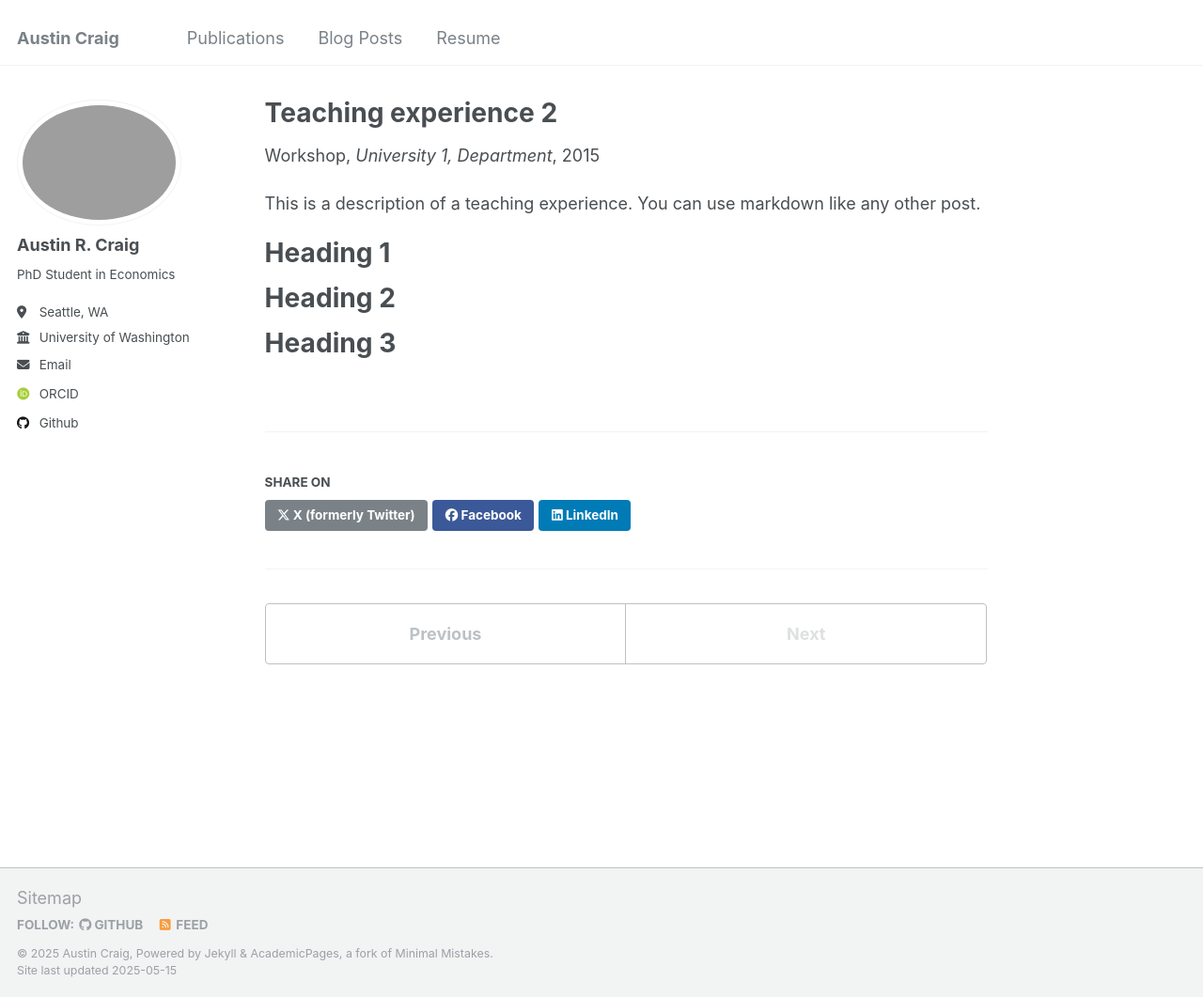
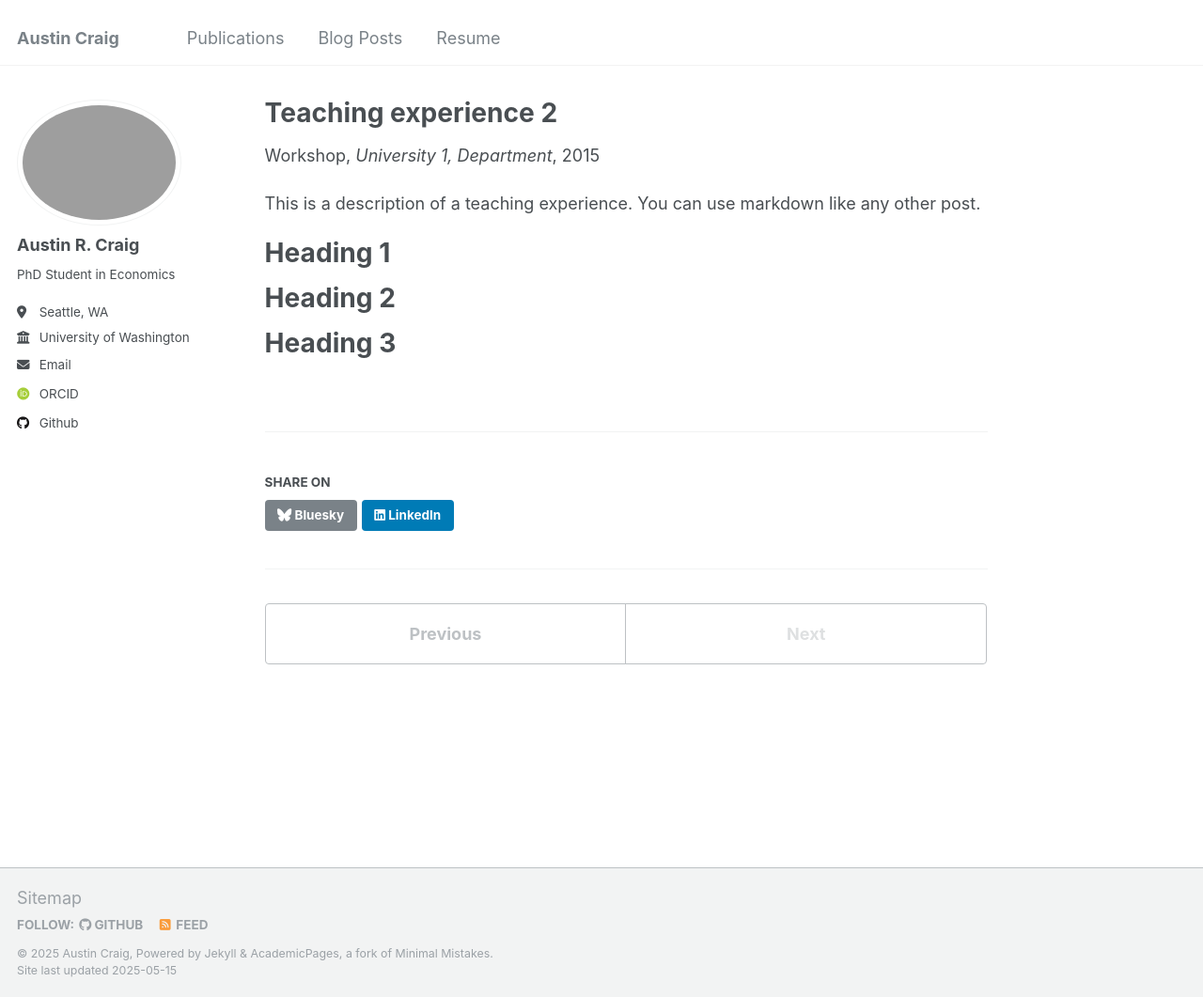
Before and after one commit to austinrobertcraig/austinrobertcraig.github.io, a Jekyll site: the page built from _teaching/2015-spring-teaching-2.md, in a window 1280 px wide and 1061 px high. Shown: the whole window at 94% size. Built offline with Jekyll 4.4.1, drawn with Linux system fonts in a browser that asks for light colours; some web fonts are replaced.

Commit message:
modify social share buttons

```diff
--- a/_includes/social-share.html
+++ b/_includes/social-share.html
@@ -5,9 +5,7 @@
     <h4 class="page__share-title">{{ site.data.ui-text[site.locale].share_on_label | default: "Share on" }}</h4>
   {% endif %}
 
-  <a href="https://x.com/intent/post?text={{ base_path }}{{ page.url }}" class="btn btn--x" title="{{ site.data.ui-text[site.locale].share_on_label | default: 'Share on' }} X"><i class="fab fa-x-twitter" aria-hidden="true"></i><span> X (formerly Twitter)</span></a>
-
-  <a href="https://www.facebook.com/sharer/sharer.php?u={{ base_path }}{{ page.url }}" class="btn btn--facebook" title="{{ site.data.ui-text[site.locale].share_on_label | default: 'Share on' }} Facebook"><i class="fab fa-facebook" aria-hidden="true"></i><span> Facebook</span></a>
+  <a href="https://bsky.app/intent/compose?text={{ base_path }}{{ page.url }}" class="btn btn--bluesky" title="{{ site.data.ui-text[site.locale].share_on_label | default: 'Share on' }} Bluesky"><i class="fab fa-bluesky" aria-hidden="true"></i><span> Bluesky</span></a>
 
   <a href="https://www.linkedin.com/shareArticle?mini=true&url={{ base_path }}{{ page.url }}" class="btn btn--linkedin" title="{{ site.data.ui-text[site.locale].share_on_label | default: 'Share on' }} LinkedIn"><i class="fab fa-linkedin" aria-hidden="true"></i><span> LinkedIn</span></a>
 </section>
```
